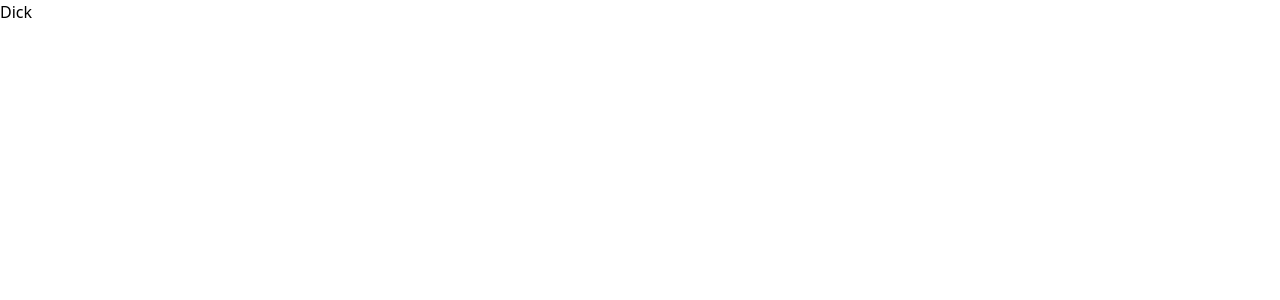
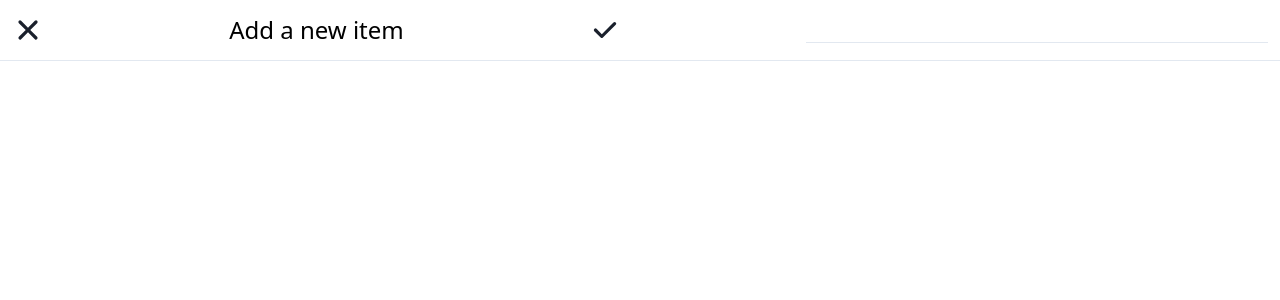
Before and after one commit to vacekj/lifeist, a React (Create React App) app: page /add in a window 1280 px wide. Shown: the top 300 px of the page. Built offline with nearby package versions, Linux system fonts and the light colour scheme.

Commit message:
feat(addItem): add addItem component

```diff
--- a/src/App.tsx
+++ b/src/App.tsx
@@ -1,7 +1,8 @@
 import React from "react";
-import { Switch, Route, BrowserRouter  as Router } from "react-router-dom";
+import { Switch, Route, BrowserRouter as Router } from "react-router-dom";
 import Home from "./Components/Home";
 import GoalsList from "./Components/GoalsList";
+import AddItem from "./Components/AddItem";
 
 function App() {
 	return (
@@ -9,7 +10,7 @@ function App() {
 			<Router>
 				<Switch>
 					<Route path={"/add"}>
-						<Home />
+						<AddItem />
 					</Route>
 					<Route path={"/dashboard"}>
 						<GoalsList />
--- a/src/Components/AddItem/AddItem.tsx
+++ b/src/Components/AddItem/AddItem.tsx
@@ -1,11 +1,35 @@
-import React from 'react';
+import React, { useState } from "react";
 
 const AddItem = () => {
-  return (
-    <div>
-      AddItem
-    </div>
-  );
-}
+	return (
+		<div className="flex items-center justify-between p-3 border-b border-gray-300">
+			<button>
+				<svg fill="currentColor" className={"text-gray-900 w-8 h-8"} viewBox="0 0 20 20">
+					<path
+						d="M4.293 4.293a1 1 0 011.414 0L10 8.586l4.293-4.293a1 1 0 111.414 1.414L11.414 10l4.293 4.293a1 1 0 01-1.414 1.414L10 11.414l-4.293 4.293a1 1 0 01-1.414-1.414L8.586 10 4.293 5.707a1 1 0 010-1.414z"
+						clipRule="evenodd"
+						fillRule="evenodd"
+					/>
+				</svg>
+			</button>
+			<h1 className="text-2xl">Add a new item</h1>
+			<button>
+				<svg className="text-gray-900 w-8 h-8" fill="currentColor" viewBox="0 0 20 20">
+					<path
+						d="M16.707 5.293a1 1 0 010 1.414l-8 8a1 1 0 01-1.414 0l-4-4a1 1 0 011.414-1.414L8 12.586l7.293-7.293a1 1 0 011.414 0z"
+						clipRule="evenodd"
+						fillRule="evenodd"
+					/>
+				</svg>
+			</button>
+			<div>
+				<form>
+					<input className="border-b border-gray-300" />
+					<input className="border-b border-gray-300" />
+				</form>
+			</div>
+		</div>
+	);
+};
 
 export default AddItem;
--- a/src/Components/GoalsList/GoalsList.tsx
+++ b/src/Components/GoalsList/GoalsList.tsx
@@ -50,8 +50,8 @@ function Item(
 ) {
 	return (
 		<div className="flex flex-col p-3 border-b border-gray-300">
-			<div className='text-gray-900 text-lg'>{props.name}</div>
-			<div className='text-gray-600'>{props.description}</div>
+			<div className="text-gray-900 text-lg">{props.name}</div>
+			<div className="text-gray-600">{props.description}</div>
 		</div>
 	);
 }
--- a/src/Components/Home/Home.tsx
+++ b/src/Components/Home/Home.tsx
@@ -1,7 +1,7 @@
 import React from "react";
 
 const Home = () => {
-	return <div>Dick</div>;
+	return <div>MACEK</div>;
 };
 
 export default Home;
```
